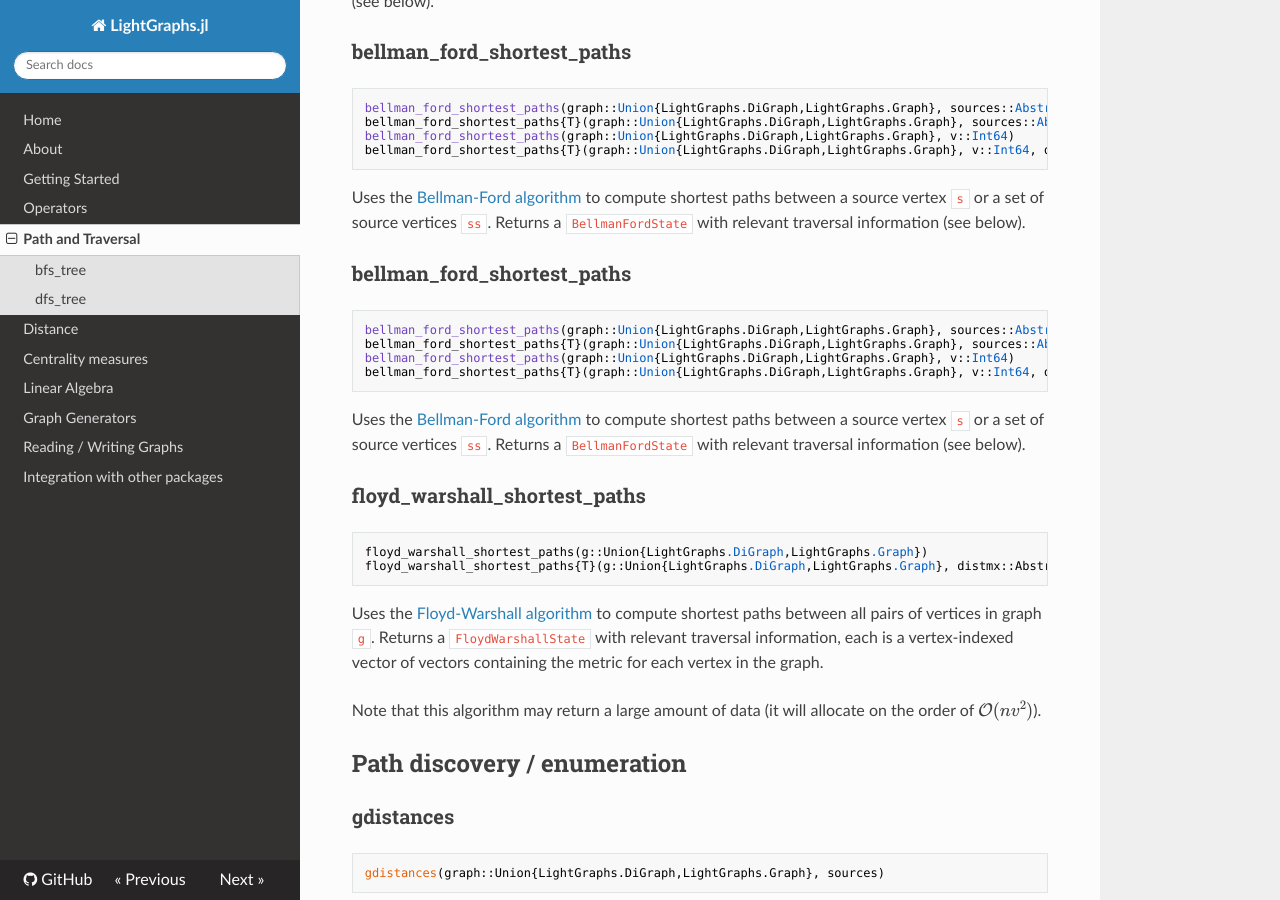
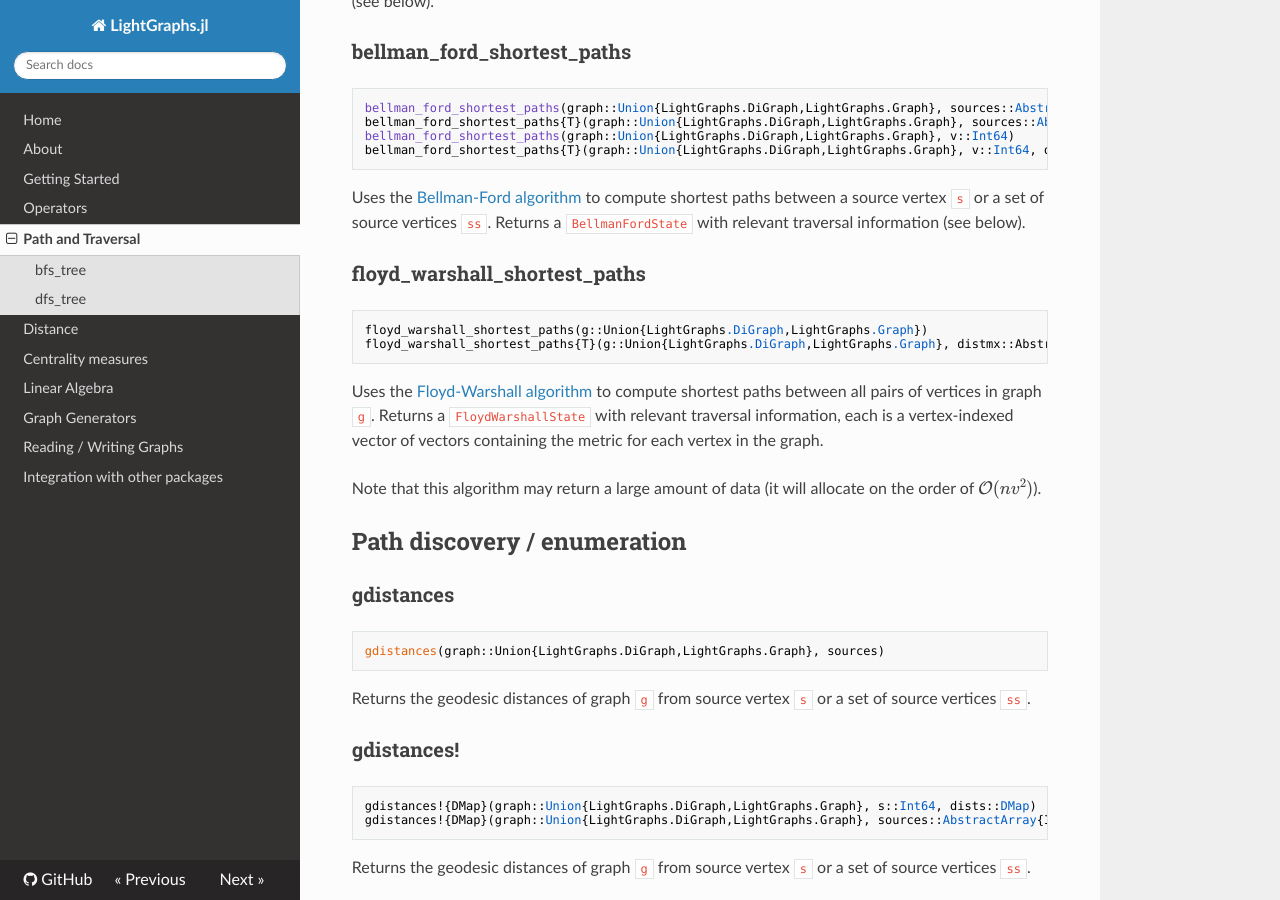
Before and after one commit to sbromberger/LightGraphs.jl, an MkDocs documentation site: the page built from doc/pathing.md, in a window 1280 px wide and 900 px high, scrolled down 4881 px. Built offline with MkDocs 1.6.1, drawn with Linux system fonts in a browser that asks for light colours; nearby versions of some CDN libraries; formulas are drawn with MathJax 3; old or Windows-style settings are respelled for this version of MkDocs.

Commit message:
close #164

````diff
--- a/doc/pathing.md
+++ b/doc/pathing.md
@@ -168,15 +168,6 @@ bellman_ford_shortest_paths{T}(graph::Union{LightGraphs.DiGraph,LightGraphs.Grap
 ```
 Uses the [Bellman-Ford algorithm](http://en.wikipedia.org/wiki/Bellman–Ford_algorithm) to compute shortest paths between a source vertex `s` or a set of source vertices `ss`. Returns a `BellmanFordState` with relevant traversal information (see below).
 
-### bellman_ford_shortest_paths
-```
-bellman_ford_shortest_paths(graph::Union{LightGraphs.DiGraph,LightGraphs.Graph}, sources::AbstractArray{Int64,1})
-bellman_ford_shortest_paths{T}(graph::Union{LightGraphs.DiGraph,LightGraphs.Graph}, sources::AbstractArray{Int64,1}, distmx::AbstractArray{T,2})
-bellman_ford_shortest_paths(graph::Union{LightGraphs.DiGraph,LightGraphs.Graph}, v::Int64)
-bellman_ford_shortest_paths{T}(graph::Union{LightGraphs.DiGraph,LightGraphs.Graph}, v::Int64, distmx::AbstractArray{T,2})
-```
-Uses the [Bellman-Ford algorithm](http://en.wikipedia.org/wiki/Bellman–Ford_algorithm) to compute shortest paths between a source vertex `s` or a set of source vertices `ss`. Returns a `BellmanFordState` with relevant traversal information (see below).
-
 ### floyd_warshall_shortest_paths
 ```
 floyd_warshall_shortest_paths(g::Union{LightGraphs.DiGraph,LightGraphs.Graph})
````
Also changed, not shown: 1 other file.
